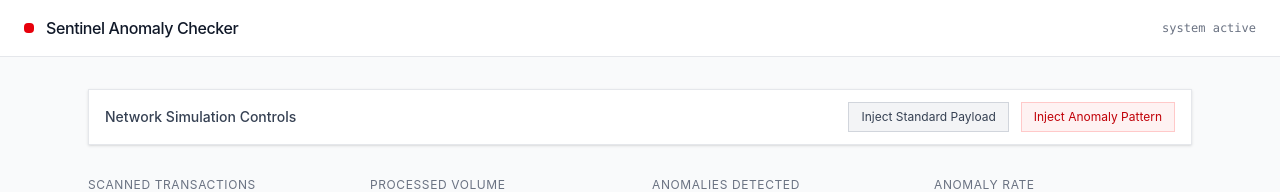
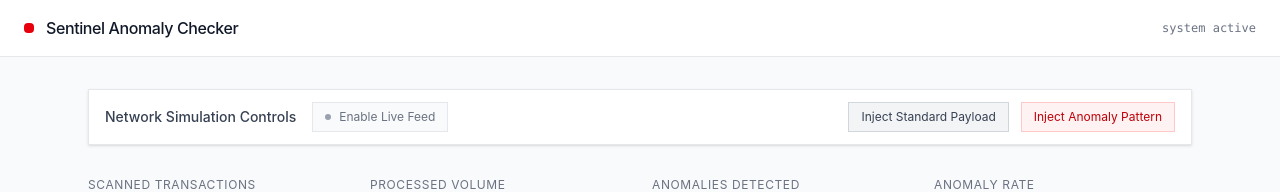
Before and after one commit to BitForge95/Sentinel, a React app in the folder frontend/: page / in a window 1280 px wide. Shown: the top 192 px of the page. Built offline with nearby package versions, Linux system fonts and the light colour scheme; no server answers; the HTML template or start-up script is replaced by a standard one.

Commit message:
Update dashboard to show live monitoring

```diff
--- a/frontend/src/pages/Dashboard.jsx
+++ b/frontend/src/pages/Dashboard.jsx
@@ -6,11 +6,16 @@ const Dashboard = () => {
     const [transactions, setTransactions] = useState([]);
     const [loading, setLoading] = useState(true);
 
-    // new state for search and filtering
     const [searchTerm, setSearchTerm] = useState('');
     const [statusFilter, setStatusFilter] = useState('all');
 
-    const fetchDashboardData = async () => {
+    // new state to track if live polling is active
+    const [isLive, setIsLive] = useState(false);
+
+    // added a silent parameter to prevent UI flickering during background updates
+    const fetchDashboardData = async (silent = false) => {
+        if (!silent) setLoading(true);
+
         try {
             const [statsRes, logsRes, txRes] = await Promise.all([
                 fetch('http://localhost:5000/api/analytics'),
@@ -25,16 +30,28 @@ const Dashboard = () => {
             setStats(statsData);
             setFraudLogs(logsData);
             setTransactions(txData);
-            setLoading(false);
+            if (!silent) setLoading(false);
         } catch (error) {
             console.error("failed to fetch dashboard data:", error);
-            setLoading(false);
+            if (!silent) setLoading(false);
         }
     };
 
+    // effect block now handles the background polling interval based on isLive state
     useEffect(() => {
         fetchDashboardData();
-    }, []);
+
+        let pollInterval;
+        if (isLive) {
+            pollInterval = setInterval(() => {
+                fetchDashboardData(true);
+            }, 3000);
+        }
+
+        return () => {
+            if (pollInterval) clearInterval(pollInterval);
+        };
+    }, [isLive]);
 
     const handleFlagTransaction = async (id, overrideReason = null) => {
         const reason = overrideReason || window.prompt("Enter reason for flagging this transaction:");
@@ -51,7 +68,7 @@ const Dashboard = () => {
                 })
             });
 
-            if (response.ok) fetchDashboardData();
+            if (response.ok) fetchDashboardData(true);
         } catch (error) {
             console.error("failed to flag transaction:", error);
         }
@@ -63,7 +80,7 @@ const Dashboard = () => {
                 method: 'DELETE'
             });
 
-            if (response.ok) fetchDashboardData();
+            if (response.ok) fetchDashboardData(true);
         } catch (error) {
             console.error("failed to resolve incident:", error);
         }
@@ -94,7 +111,7 @@ const Dashboard = () => {
             if (isAnomaly && newTx._id) {
                 await handleFlagTransaction(newTx._id, "System Alert: Suspicious high volume transfer");
             } else {
-                fetchDashboardData();
+                fetchDashboardData(true);
             }
         } catch (error) {
             console.error("network connection failed:", error);
@@ -109,7 +126,6 @@ const Dashboard = () => {
         ? ((stats.flaggedTransactions / stats.totalTransactions) * 100).toFixed(2)
         : 0;
 
-    // filter logic applied before rendering the table
     const filteredTransactions = transactions.filter(tx => {
         const matchesSearch = tx.senderAccount.includes(searchTerm) || tx.receiverAccount.includes(searchTerm);
         const matchesStatus = statusFilter === 'all' || tx.status === statusFilter;
@@ -119,7 +135,23 @@ const Dashboard = () => {
     return (
         <div className="space-y-8">
             <div className="flex justify-between items-center bg-white border border-gray-200 px-4 py-3 shadow-sm">
-                <span className="text-sm font-medium text-gray-700">Network Simulation Controls</span>
+                <div className="flex items-center gap-4">
+                    <span className="text-sm font-medium text-gray-700">Network Simulation Controls</span>
+
+                    {/* toggle button for live monitoring */}
+                    <button
+                        onClick={() => setIsLive(!isLive)}
+                        className={`flex items-center gap-2 text-xs px-3 py-1.5 border transition-colors ${
+                            isLive
+                            ? 'bg-emerald-50 border-emerald-200 text-emerald-700'
+                            : 'bg-gray-50 border-gray-200 text-gray-500'
+                        }`}
+                    >
+                        <div className={`w-1.5 h-1.5 rounded-full ${isLive ? 'bg-emerald-500 animate-pulse' : 'bg-gray-400'}`}></div>
+                        {isLive ? 'Live Monitoring Active' : 'Enable Live Feed'}
+                    </button>
+                </div>
+
                 <div className="flex gap-3">
                     <button
                         onClick={() => injectPayload(false)}
@@ -215,7 +247,6 @@ const Dashboard = () => {
                 <div className="px-4 py-3 border-b border-gray-200 bg-gray-50/50 flex justify-between items-center">
                     <h2 className="text-sm font-medium text-gray-700">Raw Transaction Feed</h2>
 
-                    {/* new search and filter controls */}
                     <div className="flex gap-3">
                         <input
                             type="text"
@@ -255,13 +286,11 @@ const Dashboard = () => {
                                         {new Date(tx.createdAt).toLocaleString()}
                                     </td>
                                     <td className="px-4 py-3 text-gray-800 font-mono text-xs">
-                                        {/* highlight matches in sender column if searching */}
                                         {searchTerm && tx.senderAccount.includes(searchTerm) ? (
                                             <span className="bg-yellow-100">{tx.senderAccount}</span>
                                         ) : tx.senderAccount}
                                     </td>
                                     <td className="px-4 py-3 text-gray-800 font-mono text-xs">
-                                        {/* highlight matches in receiver column if searching */}
                                         {searchTerm && tx.receiverAccount.includes(searchTerm) ? (
                                             <span className="bg-yellow-100">{tx.receiverAccount}</span>
                                         ) : tx.receiverAccount}
```
